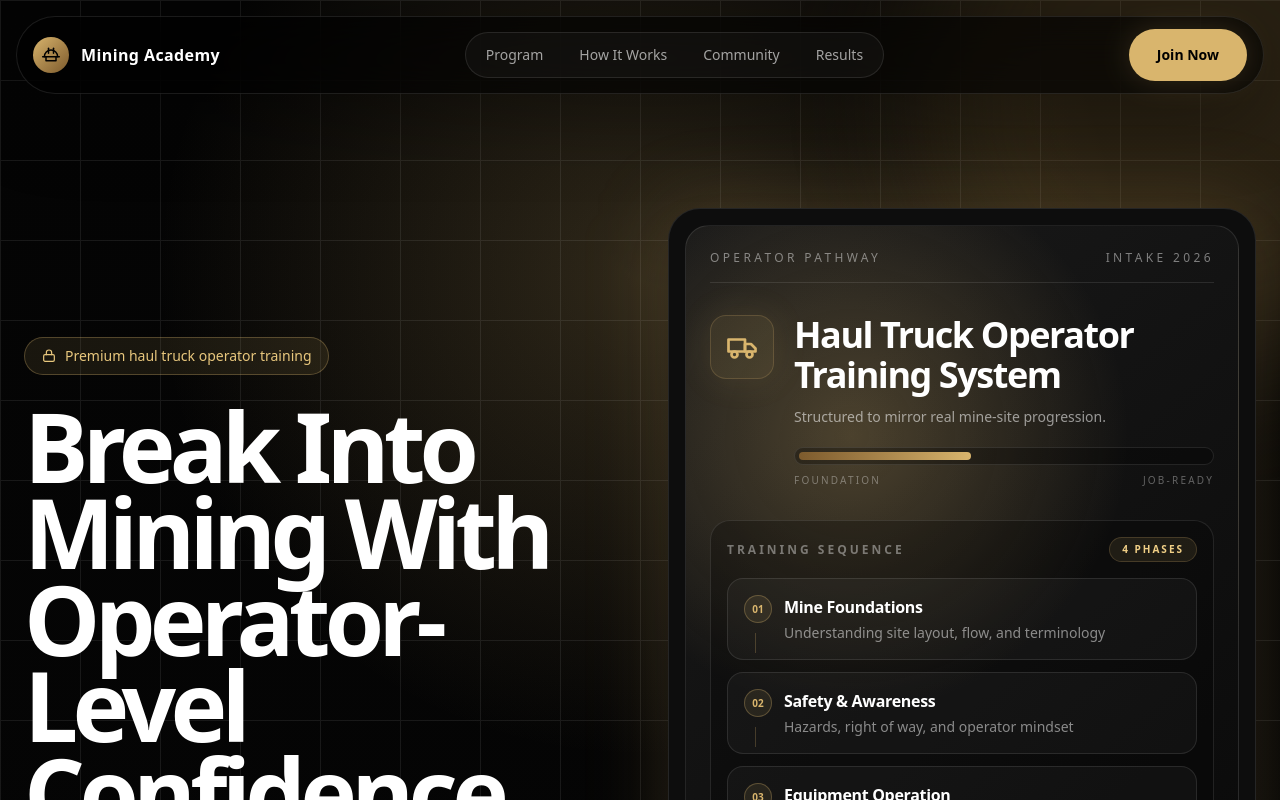
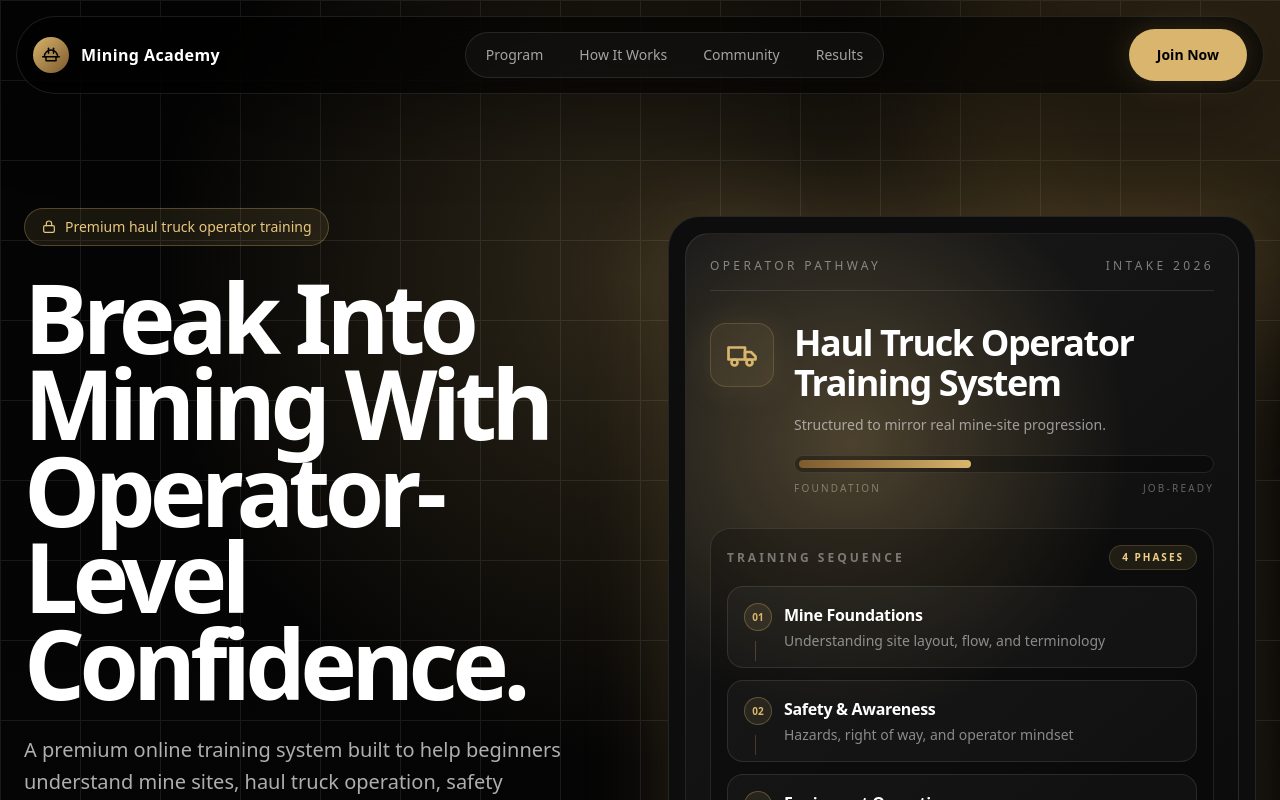
Before and after one commit to D01145/mining-academy, a React (Vite) app: page / in a window 1280 px wide. Shown: the top 800 px of the page. Built offline with nearby package versions, Linux system fonts and the light colour scheme.

Commit message:
Update App.jsx

```diff
--- a/src/App.jsx
+++ b/src/App.jsx
@@ -164,7 +164,7 @@ export default function MiningAcademyLandingPage() {
         <div className="absolute -top-40 -right-40 h-[520px] w-[520px] rounded-full bg-[#b9904b]/20 blur-3xl" />
         <div className="absolute -bottom-40 -left-40 h-[520px] w-[520px] rounded-full bg-[#4d3820]/30 blur-3xl" />
 
-        <div className="relative z-10 mx-auto grid max-w-7xl items-center gap-14 px-6 pb-20 pt-20 lg:grid-cols-2 lg:pt-28">
+        <div className="relative z-10 mx-auto grid max-w-7xl items-start gap-14 px-6 pb-20 pt-20 lg:grid-cols-2 lg:pt-28">
           <div>
             <div className="mb-7 inline-flex items-center gap-2 rounded-full border border-[#d9b56d]/30 bg-[#d9b56d]/10 px-4 py-2 text-sm text-[#e8c77d]">
               <Icon name="lock" className="h-4 w-4" />
@@ -187,7 +187,7 @@ export default function MiningAcademyLandingPage() {
             </div>
           </div>
 
-          <div className="relative">
+          <div className="relative mt-2">
             <div className="absolute inset-0 rounded-[2rem] bg-[#d9b56d]/20 blur-2xl" />
             <div className="relative rounded-[2rem] border border-white/10 bg-[#0d0d0d] p-4 shadow-2xl">
               <div className="overflow-hidden rounded-[1.5rem] border border-white/10 bg-[radial-gradient(circle_at_30%_20%,rgba(217,181,109,0.28),transparent_30%),linear-gradient(140deg,#1a1a1a,#050505)] p-6">
@@ -336,7 +336,7 @@ export default function MiningAcademyLandingPage() {
         <div className="mx-auto grid max-w-7xl items-center gap-16 px-6 lg:grid-cols-[0.95fr_1.05fr]">
           <div className="relative overflow-hidden rounded-[2rem] border border-white/10 bg-[radial-gradient(circle_at_50%_20%,rgba(217,181,109,0.22),transparent_36%),#0d0d0d] p-6 shadow-2xl">
             <div className="absolute right-[-80px] top-[-80px] h-56 w-56 rounded-full bg-[#d9b56d]/10 blur-3xl" />
-            <div className="relative">
+            <div className="relative mt-2">
               <div className="flex items-center justify-between border-b border-white/10 pb-5">
                 <div className="flex items-center gap-3">
                   <div className="flex h-12 w-12 items-center justify-center rounded-2xl bg-[#d9b56d]/10 text-[#d9b56d]">
```
